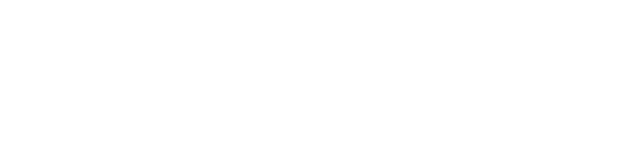
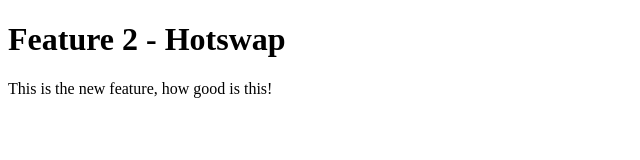
Before and after one commit to quinmro88/TestPos, a plain HTML site: page feature2.html in a window 1280 px wide. Shown: the whole page, without its empty margins (0-640 px from the left). Drawn offline with Linux system fonts and the light colour scheme.

Commit message:
Update feature2.html

```diff
--- a/feature2.html
+++ b/feature2.html
@@ -4,8 +4,10 @@
     <meta charset="UTF-8">
     <meta name="viewport" content="width=device-width, initial-scale=1.0">
     <meta http-equiv="X-UA-Compatible" content="ie=edge">
-    <title>Feature 2</title>
+    <title>Feature 2 - Hotswap</title>
 </head>
 <body>
+    <h1>Feature 2 - Hotswap</h1>
+    <p>This is the new feature, how good is this!</p>
 </body>
 </html>
```
